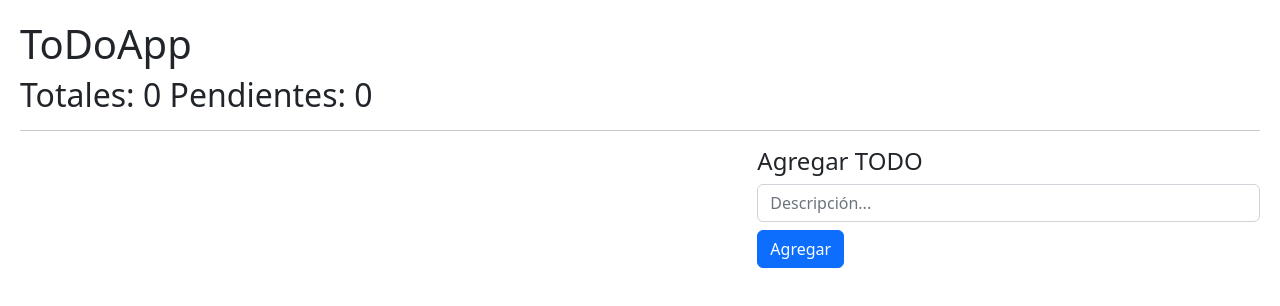
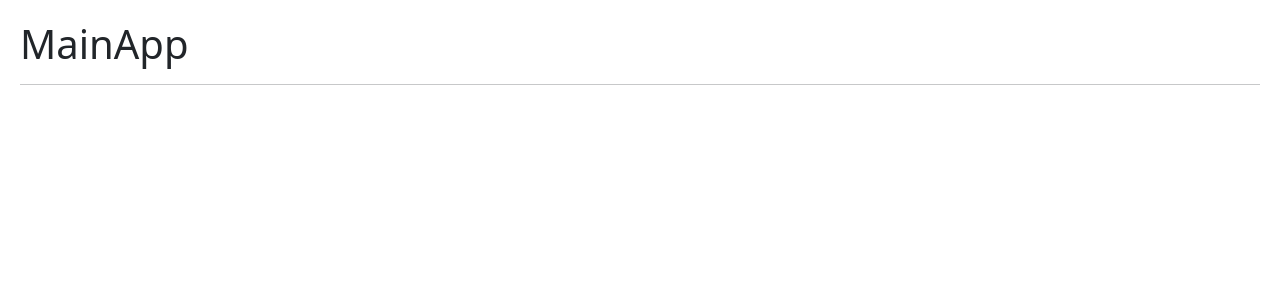
Before and after one commit to MartaArM/CursoReact, a React (Vite) app in the folder app5_hooksapp/: page / in a window 1280 px wide. Shown: the top 306 px of the page. Built offline with nearby package versions, Linux system fonts and the light colour scheme.

Commit message:
Inicio useContext hook

```diff
--- /dev/null
+++ b/app5_hooksapp/src/09-useContext/MainApp.jsx
@@ -0,0 +1,8 @@
+export const MainApp = () => {
+    return (
+        <>
+            <h1>MainApp</h1>
+            <hr/>
+        </>
+    )
+}
--- a/app5_hooksapp/src/main.jsx
+++ b/app5_hooksapp/src/main.jsx
@@ -5,9 +5,11 @@
 
 import './index.css'
 import { ToDoApp } from './08-useReducer/ToDoApp'
+import { MainApp } from './09-useContext/MainApp'
 
 ReactDOM.createRoot(document.getElementById('root')).render(
   <React.StrictMode>
-    <ToDoApp/>
+    {/* <ToDoApp/> */}
+    <MainApp/>
   </React.StrictMode>
 )
```
Also changed, not shown: app5_hooksapp/src/09-useContext/AboutPage.jsx (added, +8 -0 lines), app5_hooksapp/src/09-useContext/HomePage.jsx (added, +8 -0 lines), app5_hooksapp/src/09-useContext/LoginPage.jsx (added, +8 -0 lines).
